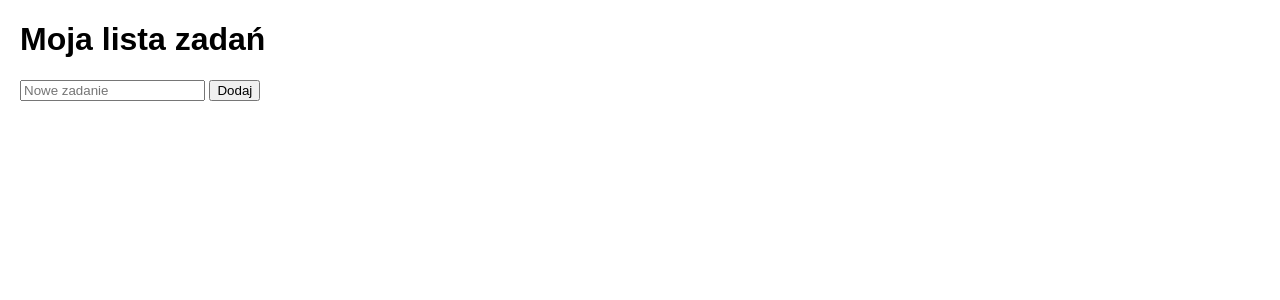
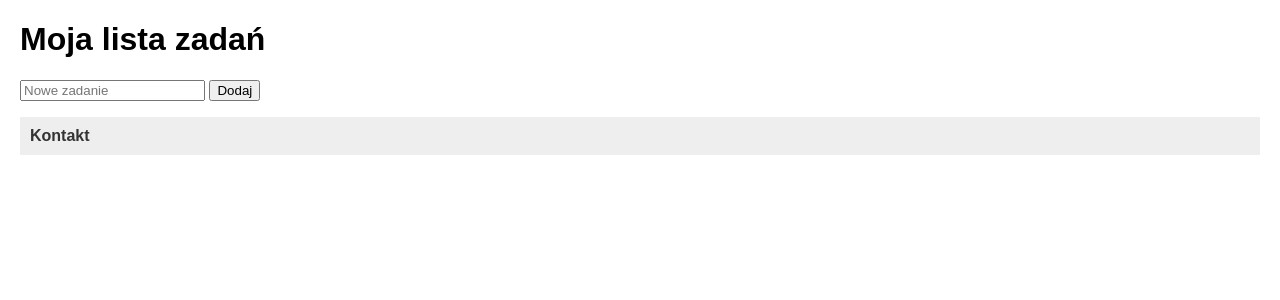
Before and after one commit to mmotyl95/todo-list, a Flask app: page / in a window 1280 px wide. Shown: the part 58-358 px from the top of the page. Run offline with Flask 3, Linux system fonts and the light colour scheme.

Commit message:
dodanie menu

```diff
--- a/templates/index.html
+++ b/templates/index.html
@@ -1,5 +1,6 @@
 <!doctype html>
 <html>
+
 <head>
     <title>Lista zadań</title>
     <style>
@@ -7,22 +8,26 @@
             font-family: Arial, sans-serif;
             margin: 20px;
         }
+
         nav {
             background-color: #eee;
             padding: 10px;
             margin-bottom: 20px;
         }
+
         nav a {
             margin-right: 15px;
             text-decoration: none;
             color: #333;
             font-weight: bold;
         }
+
         nav a:hover {
             text-decoration: underline;
         }
     </style>
 </head>
+
 <body>
     <!-- Menu nawigacyjne -->
     <nav>
@@ -38,8 +43,12 @@
     </form>
     <ul>
         {% for task in tasks %}
-            <li>{{ task }} <a href="/delete/{{ loop.index0 }}">Usuń</a></li>
+        <li>{{ task }} <a href="/delete/{{ loop.index0 }}">Usuń</a></li>
         {% endfor %}
     </ul>
+    <nav>
+        <a href="contact.html">Kontakt</a>
+    </nav>
 </body>
+
 </html>
```
